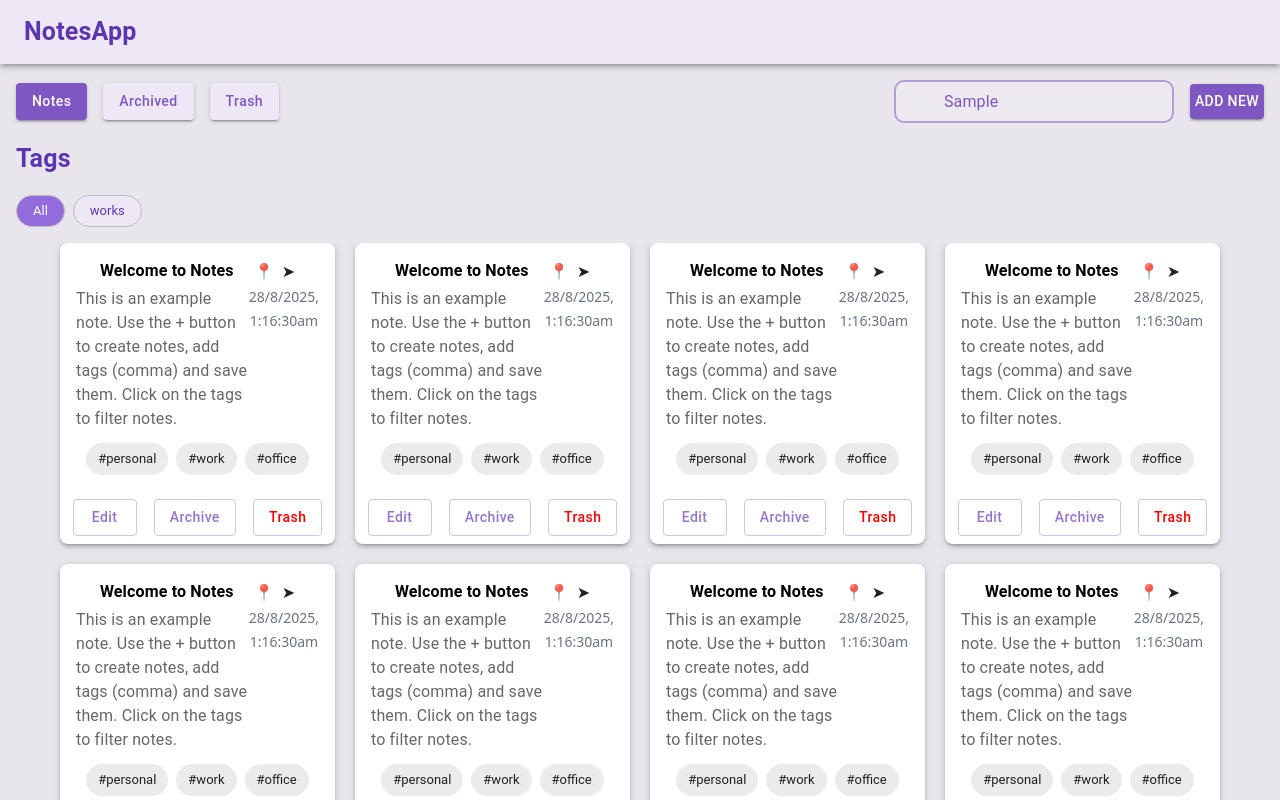
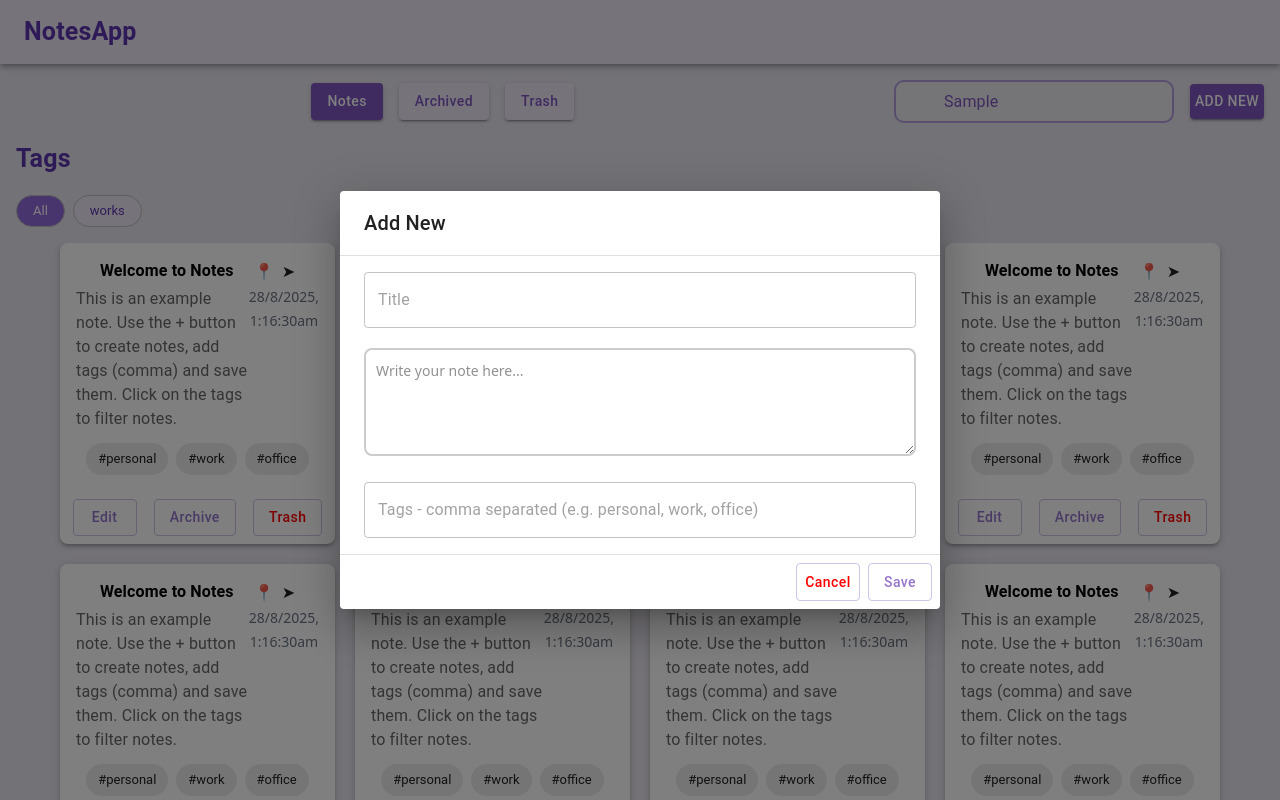
Before and after one commit to Sajitha94/project_01_NotesApp, a React (Vite) app: page / in a window 1280 px wide. Both pictures are taken after typing "Sample" into the empty fields and a click on the button "ADD NEW". Shown: the top 800 px of the page. Built offline with nearby package versions, Linux system fonts and the light colour scheme; some icons are missing.

Commit message:
add dialog model

```diff
--- a/src/App.css
+++ b/src/App.css
@@ -2,3 +2,8 @@
 body {
   background-color: #e8e5ed;
 }
+*,
+*::after,
+*::before {
+  box-sizing: border-box;
+}
--- a/src/App.jsx
+++ b/src/App.jsx
@@ -4,6 +4,7 @@ import HeaderPage from "./components/HeaderPage";
 import SearchPage from "./components/SearchPage";
 import TagsPage from "./components/TagsPage";
 import CardPage from "./components/CardPage";
+import DialogPage from "./components/DialogPage";
 
 function App() {
   const [count, setCount] = useState(0);
--- /dev/null
+++ b/src/components/DialogPage.jsx
@@ -0,0 +1,127 @@
+import React from "react";
+
+import Button from "@mui/material/Button";
+import TextField from "@mui/material/TextField";
+import Dialog from "@mui/material/Dialog";
+import DialogActions from "@mui/material/DialogActions";
+import DialogContent from "@mui/material/DialogContent";
+import DialogContentText from "@mui/material/DialogContentText";
+import DialogTitle from "@mui/material/DialogTitle";
+import { useState } from "react";
+import TextareaAutosize from "@mui/material/TextareaAutosize";
+import Box from "@mui/material/Box";
+import { styled } from "@mui/material/styles";
+
+const StyledTextarea = styled(TextareaAutosize)(({ theme }) => ({
+  width: "100%",
+  marginTop: "20px",
+  marginBottom: "20px",
+  padding: "10px",
+  border: "2px solid #ccc",
+  borderRadius: "8px",
+  fontFamily: "inherit",
+  fontSize: "14px",
+  "&:hover": {
+    border: "2px solid #b39ddb",
+  },
+  "&:focus": {
+    border: "2px solid #d1c4e9",
+    outline: "none",
+  },
+}));
+
+function DialogPage({ open, handleClose }) {
+  //   const handleSubmit = (event: React.FormEvent<HTMLFormElement>) => {
+  //     event.preventDefault();
+  //     const formData = new FormData(event.currentTarget);
+  //     const formJson = Object.fromEntries((formData as any).entries());
+  //     const email = formJson.email;
+  //     console.log(email);
+  //     handleClose();
+  //   };
+
+  return (
+    <Box>
+      <Dialog open={open} onClose={handleClose}>
+        <DialogTitle>Add New</DialogTitle>
+        <DialogContent dividers>
+          <form id="add-form">
+            <TextField
+              id="title"
+              placeholder="Title"
+              variant="outlined"
+              fullWidth
+              sx={{
+                borderRadius: "5px",
+                "& .MuiOutlinedInput-root": {
+                  "&:hover fieldset": { border: "2px solid #d1c4e9" },
+                  "&.Mui-focused fieldset": { border: "2px solid #d1c4e9" },
+                },
+                "& .MuiInputLabel-root": {
+                  color: "#7e57c2",
+                },
+                "& .MuiInputLabel-root.Mui-focused": {
+                  color: "#5e35b1",
+                },
+              }}
+            />
+
+            <StyledTextarea
+              maxRows={10}
+              minRows={4}
+              aria-label="description"
+              placeholder="Write your note here..."
+            />
+
+            <TextField
+              id="outlined-basic"
+              placeholder="Tags - comma separated (e.g. personal, work, office)"
+              variant="outlined"
+              fullWidth
+              sx={{
+                borderRadius: "5px",
+                "& .MuiOutlinedInput-root": {
+                  "&:hover fieldset": { border: "2px solid #d1c4e9" },
+                  "&.Mui-focused fieldset": { border: "2px solid #d1c4e9" },
+                },
+                "& .MuiInputLabel-root": {
+                  color: "#7e57c2",
+                },
+                "& .MuiInputLabel-root.Mui-focused": {
+                  color: "#5e35b1",
+                },
+              }}
+            />
+          </form>
+        </DialogContent>
+        <DialogActions>
+          <Button
+            onClick={handleClose}
+            sx={{
+              color: "red",
+              borderColor: "red",
+              border: "1px solid #d1c4e9",
+              textTransform: "none",
+            }}
+          >
+            Cancel
+          </Button>
+          <Button
+            type="submit"
+            form="subscription-form"
+            sx={{
+              color: "red",
+              color: "#9575cd",
+              border: "1px solid #d1c4e9",
+              textTransform: "none",
+            }}
+          >
+            Save
+          </Button>
+        </DialogActions>
+      </Dialog>
+    </Box>
+  );
+}
+
+export default DialogPage;
--- a/src/components/SearchPage.jsx
+++ b/src/components/SearchPage.jsx
@@ -9,6 +9,7 @@ import SearchIcon from "@mui/icons-material/Search";
 import Stack from "@mui/material/Stack";
 import Button from "@mui/material/Button";
 import { useState } from "react";
+import DialogPage from "./DialogPage";
 
 const Search = styled("div")(({ theme }) => ({
   position: "relative",
@@ -48,7 +49,12 @@ const StyledInputBase = styled(InputBase)(({ theme }) => ({
 
 function SearchPage() {
   const [activeTag, setActiveTag] = useState("Notes");
+  const [open, setOpen] = useState(false);
   const buttons = ["Notes", "Archived", "Trash"];
+
+  const handleClickOpen = () => setOpen(true);
+  const handleClose = () => setOpen(false);
+
   return (
     <Box className="flex justify-between items-center md:mx-4  md:flex-row flex-col">
       <Box className="flex justify-end items-center py-4 gap-4 order-2 md:order-1">
@@ -82,10 +88,13 @@ function SearchPage() {
         <Button
           variant="contained"
           sx={{ backgroundColor: "#7e57c2", padding: "5px 5px" }}
+          onClick={handleClickOpen}
         >
           ADD NEW
         </Button>
       </Box>
+
+      <DialogPage open={open} handleClose={handleClose} />
     </Box>
   );
 }
```
